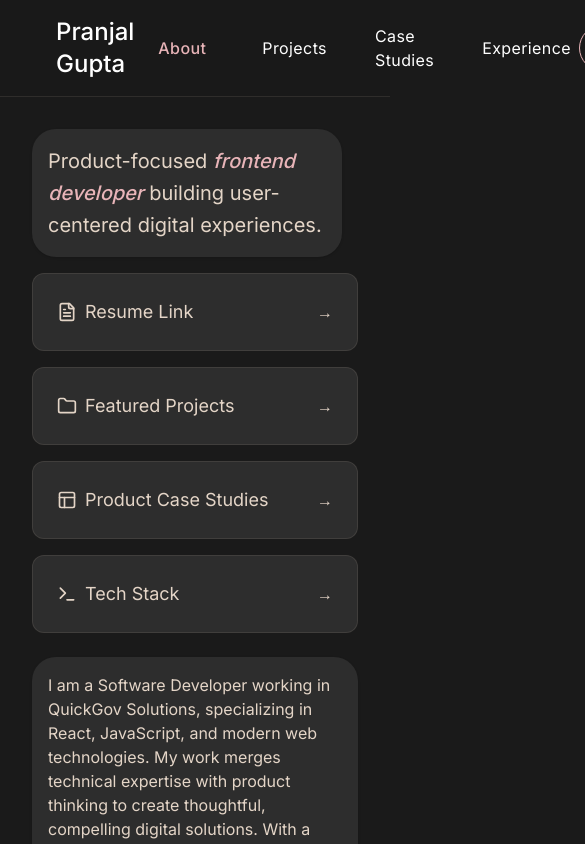
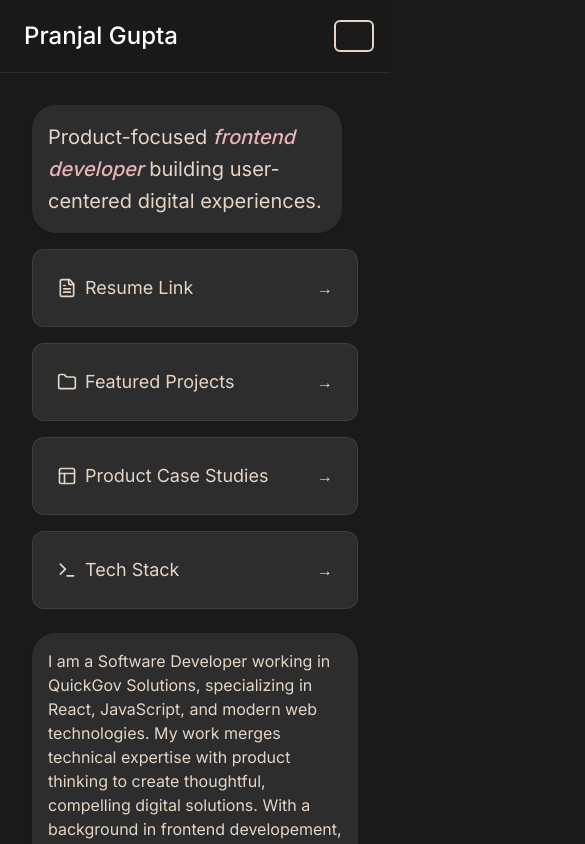
Before and after one commit to P1210/P1210.github.io, a Next.js app: page / in a window 390 px wide. Shown: the top 844 px of the page, 585 px wide, since content can reach past the window. Built offline with nearby package versions, Linux system fonts and the light colour scheme; a web font is replaced by a local one.

Commit message:
Add Hamburger menu for navbar in small screens.

```diff
--- a/src/app/Navbar.tsx
+++ b/src/app/Navbar.tsx
@@ -7,6 +7,7 @@ import {
 } from "@/components/ui/navigation-menu";
 import Link from "next/link";
 import { usePathname } from "next/navigation";
+import { useEffect, useState } from "react";
 import "./styles/navigation.css";
 
 const components: { title: string; href: string }[] = [
@@ -18,16 +19,26 @@ const components: { title: string; href: string }[] = [
 ];
 
 export function Navbar() {
-  const pathName = usePathname();
+  const pathName = usePathname() || "/";
+  const [isMenuOpen, setIsMenuOpen] = useState(false);
+
+  // Close the mobile menu on route change
+  useEffect(() => {
+    if (pathName) {
+      setIsMenuOpen(false);
+    }
+  }, [pathName]);
 
   return (
     <div className={`navbar-container ${"justify-between"}`}>
       <div className="nav-logo">Pranjal Gupta</div>
 
+      {/* Desktop navigation */}
       <NavigationMenu viewport={true}>
         <NavigationMenuList className="nav-list">
           {components.map((component) => {
-            const isActive = pathName === component.href;
+            const isActive =
+              pathName === component.href || pathName === `${component.href}/`;
             return (
               <NavigationMenuItem key={component.title}>
                 <NavigationMenuLink
@@ -42,10 +53,51 @@ export function Navbar() {
         </NavigationMenuList>
       </NavigationMenu>
 
-      <div>
-        <a href="/contact" className="hire-me">
+      {/* Desktop CTA */}
+      <div className="nav-cta">
+        <Link href="/contact" className="hire-me">
           Connect
-        </a>
+        </Link>
+      </div>
+
+      {/* Mobile hamburger */}
+      <button
+        className={`hamburger ${isMenuOpen ? "is-active" : ""}`}
+        aria-label="Toggle menu"
+        aria-expanded={isMenuOpen}
+        aria-controls="mobile-menu"
+        onClick={() => setIsMenuOpen((prev) => !prev)}
+      >
+        <span className="hamburger-bar" />
+        <span className="hamburger-bar" />
+        <span className="hamburger-bar" />
+      </button>
+
+      {/* Mobile dropdown */}
+      <div
+        id="mobile-menu"
+        className={`mobile-menu ${isMenuOpen ? "mobile-menu-open" : ""}`}
+      >
+        <nav className="mobile-menu-content">
+          {components.map((component) => {
+            const isActive =
+              pathName === component.href || pathName === `${component.href}/`;
+            return (
+              <Link
+                key={component.title}
+                href={component.href}
+                className={`mobile-link ${
+                  isActive ? "mobile-link-active" : ""
+                }`}
+              >
+                {component.title}
+              </Link>
+            );
+          })}
+          <Link href="/contact" className="mobile-cta">
+            Connect with me
+          </Link>
+        </nav>
       </div>
     </div>
   );
--- a/src/app/styles/navigation.css
+++ b/src/app/styles/navigation.css
@@ -31,3 +31,69 @@
 .hire-me {
   @apply border border-[var(--color-rose-gold)] text-rose-gold px-6 py-3 rounded-full font-medium transition-all hover:bg-[var(--color-rose-gold-dark)] hover:text-[var(--color-brand-dark)] hover:-translate-y-0.5;
 }
+
+/* --- Responsive / Mobile Navigation --- */
+/* Default: show desktop nav, hide hamburger/mobile menu */
+.hamburger {
+  @apply hidden;
+}
+.mobile-menu {
+  @apply hidden;
+}
+.nav-cta {
+  @apply hidden;
+}
+
+/* Small screens */
+@media (max-width: 768px) {
+  .navbar-container {
+    @apply px-4 py-3;
+  }
+
+  /* Hide desktop nav and CTA */
+  .nav-list,
+  .nav-cta {
+    @apply hidden;
+  }
+
+  /* Show hamburger */
+  .hamburger {
+    @apply inline-flex flex-col gap-1 w-10 h-8 items-center justify-center rounded-md border-2 border-[var(--color-brand-muted)] bg-[var(--color-brand-dark)];
+  }
+
+  .hamburger-bar {
+    @apply w-5 h-[2px] bg-[var(--color-rose-gold)] transition-transform duration-250 ease-in-out rounded-full;
+  }
+
+  /* Animate into X */
+  .hamburger.is-active .hamburger-bar:nth-child(1) {
+    @apply translate-y-[6px] rotate-45;
+  }
+  .hamburger.is-active .hamburger-bar:nth-child(2) {
+    @apply opacity-0;
+  }
+  .hamburger.is-active .hamburger-bar:nth-child(3) {
+    @apply -translate-y-[6px] -rotate-45;
+  }
+
+  /* Mobile dropdown panel */
+  .mobile-menu {
+    @apply block absolute top-[56px] left-0 right-0 bg-[var(--color-brand-dark)] backdrop-blur-[10px] border-b border-[rgba(228,213,199,0.1)] transform -translate-y-[8px] opacity-0 pointer-events-none transition-opacity duration-200 transition-transform duration-200;
+  }
+  .mobile-menu-open {
+    @apply translate-y-[0] opacity-100 pointer-events-auto;
+  }
+  .mobile-menu-content {
+    @apply flex flex-col gap-1 p-2;
+
+  }
+  .mobile-link {
+    @apply text-default p-3 rounded-md text-base font-normal tracking-wide transition-all hover:text-hover hover:bg-[rgba(228,213,199,0.06)];
+  }
+  .mobile-link-active {
+    @apply text-rose-gold bg-[var(--color-brand-light)] font-medium;
+  }
+  .mobile-cta {
+    @apply border border-[var(--color-rose-gold)] text-rose-gold px-4 py-3 rounded-lg font-medium text-center mt-2 transition-all hover:bg-[var(--color-rose-gold-dark)] hover:text-[var(--color-brand-dark)];
+  }
+}
```
